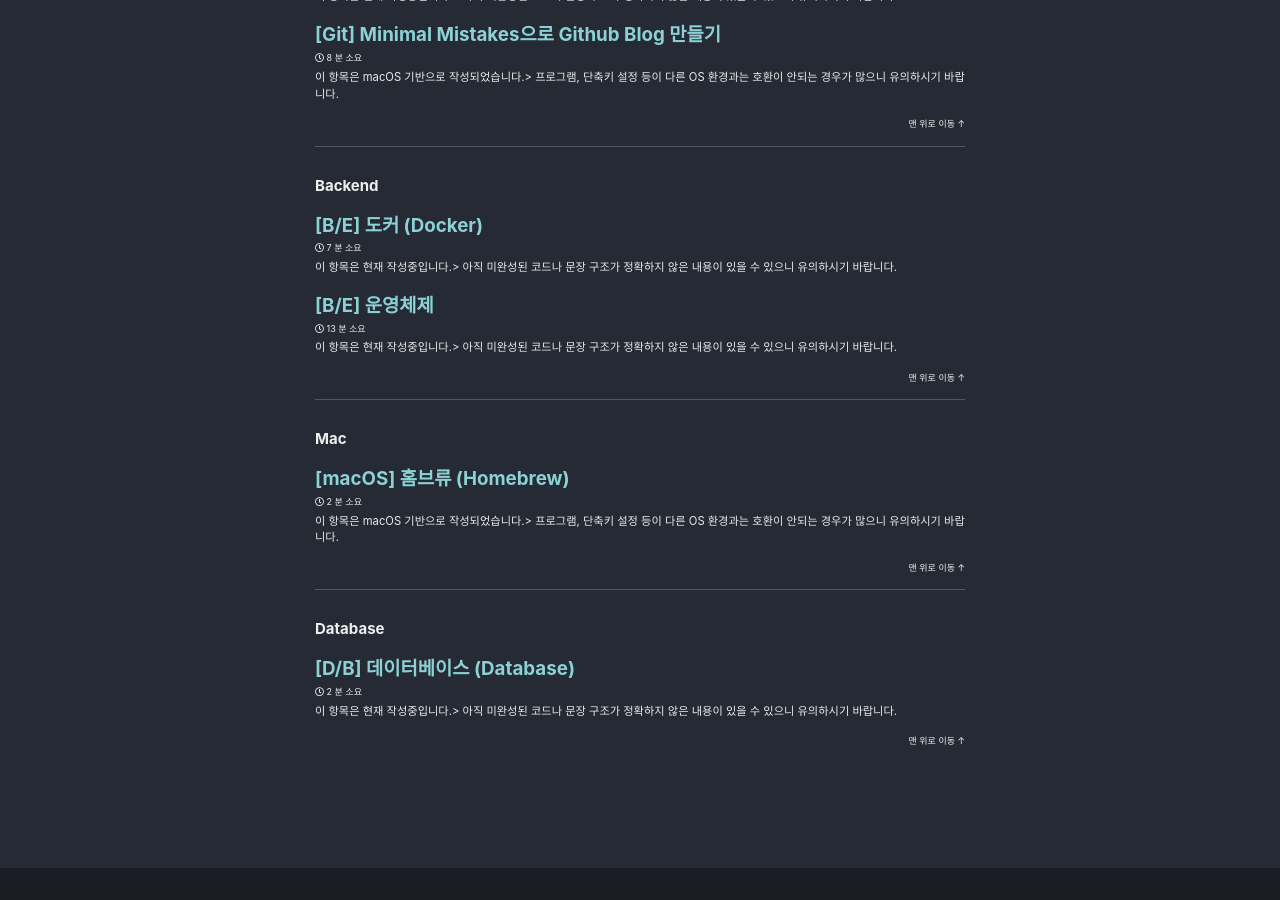
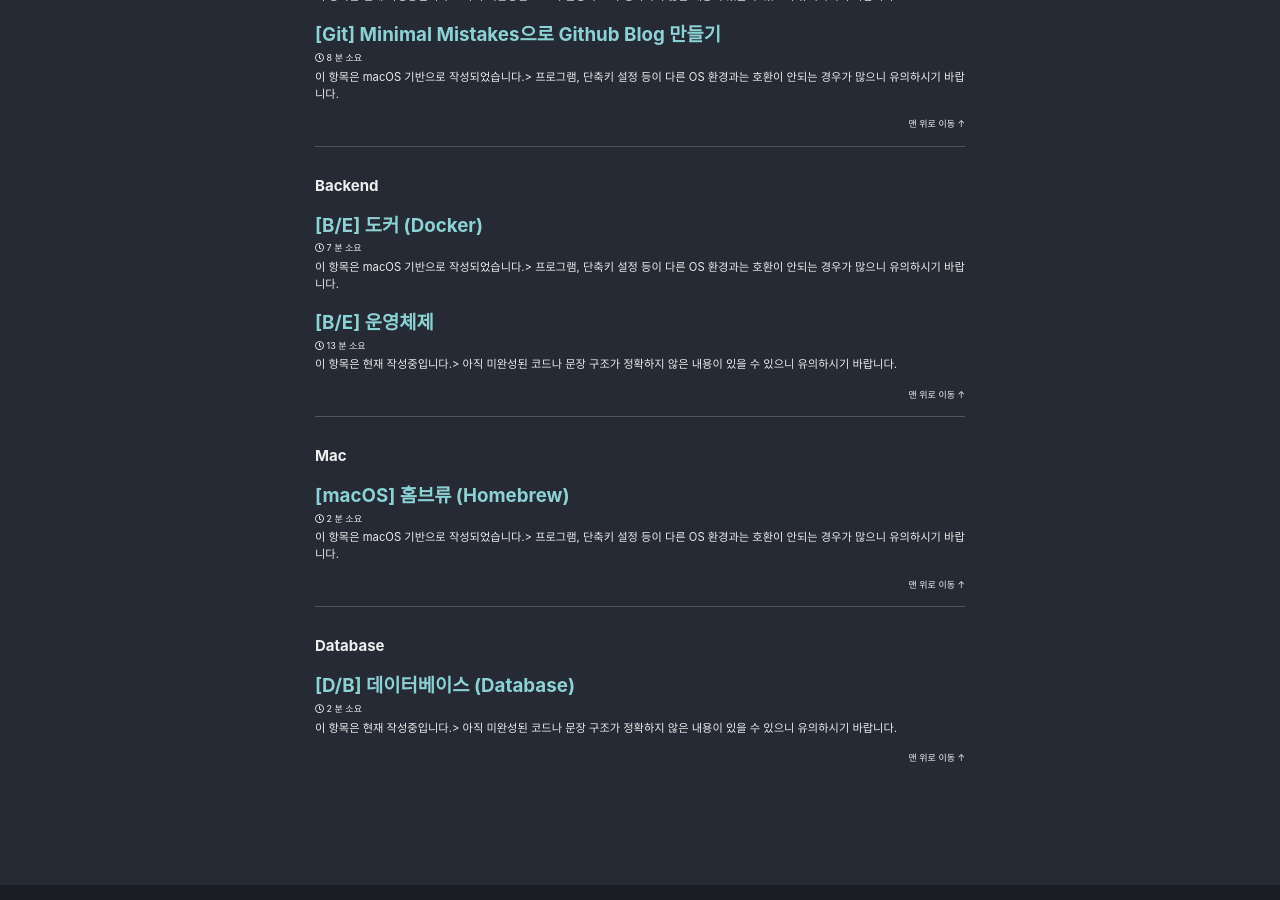
Before and after one commit to pocj8ur4in/pocj8ur4in.github.io, a Jekyll site: the page built from _pages/category-archive.md, in a window 1280 px wide and 900 px high, scrolled down 1084 px. Built offline with Jekyll 4.4.1, drawn with Linux system fonts in a browser that asks for light colours; cached includes are drawn as plain includes.

Commit message:
Update 2022-11-01-docker1.md

````diff
--- a/_posts/2022-11-01-docker1.md
+++ b/_posts/2022-11-01-docker1.md
@@ -11,7 +11,9 @@ date: 2022-11-02
 last_modified_at: 2022-11-11
 ---
 
-<p class="notice--primary"><strong>이 항목은 현재 작성중입니다.</strong><br>> 아직 미완성된 코드나 문장 구조가 정확하지 않은 내용이 있을 수 있으니 유의하시기 바랍니다.</p>
+<p class="notice--info"><strong>이 항목은 macOS 기반으로 작성되었습니다.</strong><br>> 프로그램, 단축키 설정 등이 다른 OS 환경과는 호환이 안되는 경우가 많으니 유의하시기 바랍니다.</p>
+
+<p class="notice--danger"><strong>이 항목은 최신의 내용을 담고 있지 않을 수 있습니다.</strong><br>> 맨 아래의 항목 업데이트 날짜와 OS나 프로그램의 버전 정보를 꼭 확인해주시기 바랍니다.</p>
 
 <p class="notice--warning"><strong>이 항목은 검증되지 않은, 편향된, 혹은 잘못된 내용을 포함할 수 있습니다.</strong><br>> 작성자 역시 공부하는 학생이기에 해당 부분을 댓글이나 이메일을 통해 지적해주신다면 정말 감사할 것 같습니다.</p>
 
@@ -151,7 +153,11 @@ Server: ~
 
 ## 도커 명령어 (```Docker Command```) : ```docker <command>``` 형식으로 구성
 - 리눅스 터미널에 도커 명령어를 입력하면 도커 서버에서 이에 해당되는 작업 수행
-  - 항상 ```root``` 권한으로 실행되기에 ```$ sudo```를 앞에 붙이지 않아도 됨
+- 항상 ```root``` 권한으로 실행되기에 ```$ sudo```를 앞에 붙어야 함
+
+```
+sudo usermod -aG docker $USER # 현재 사용자를 docker 그룹에 추가
+```
 
 
 <div style="text-align: center;">
````
Also changed, not shown: 16 other files.
